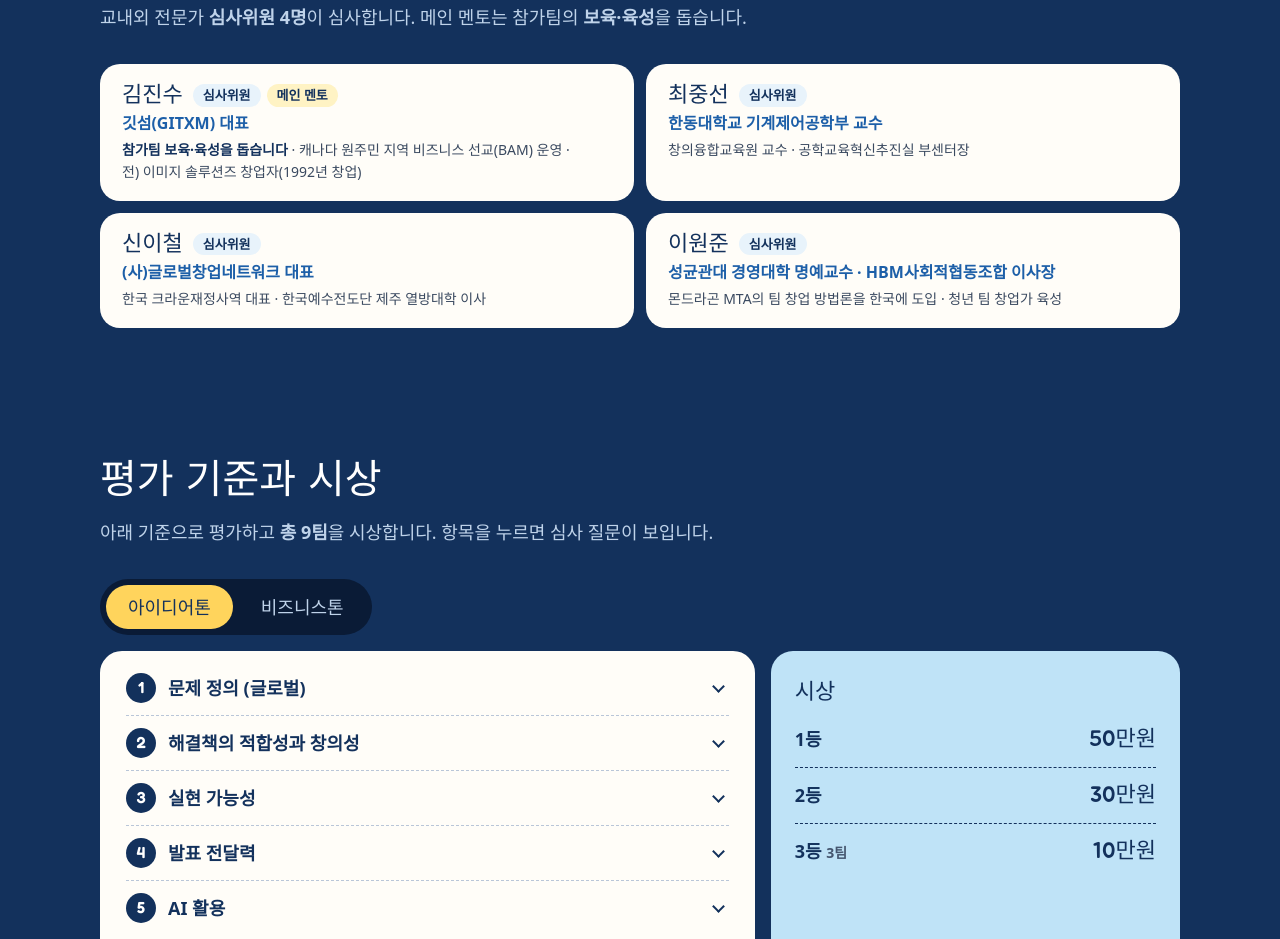
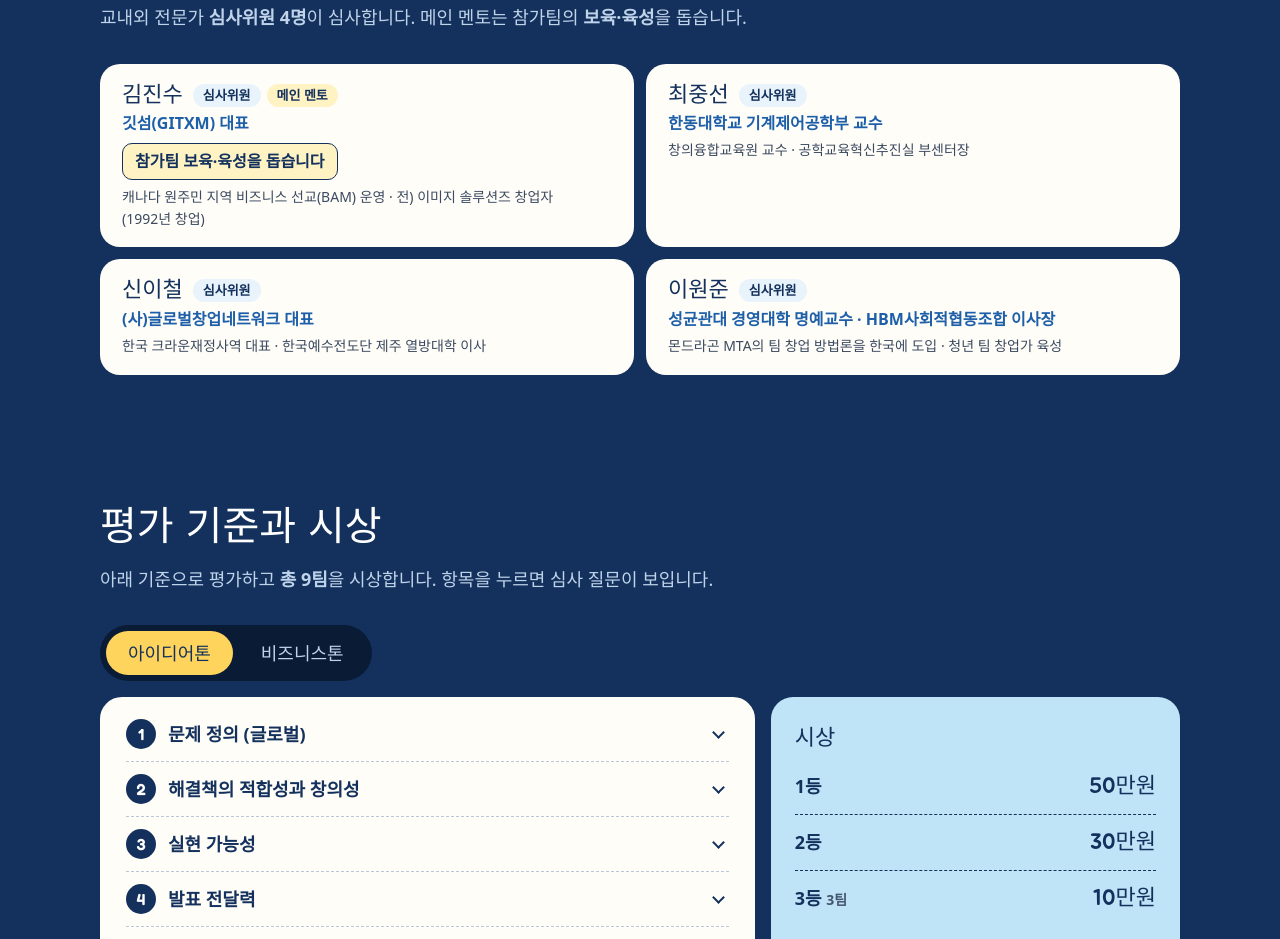
Before and after one commit to majink/openharbor2026, a plain HTML site: page index.html in a window 1280 px wide. Shown: the part 3968-4907 px from the top of the page. Drawn offline with Linux system fonts and the light colour scheme; a web font is replaced by a local one.

Commit message:
김진수 대표 카드: '참가팀 보육·육성을 돕습니다'를 이력과 분리해 강조 상자로
Co-Authored-By: Claude Opus 5.5 <noreply@anthropic.com>

```diff
--- a/index.html
+++ b/index.html
@@ -422,7 +422,8 @@
         <li class="judge">
           <div class="judge__top"><p class="judge__name">김진수</p><span class="judge__tag">심사위원</span><span class="judge__tag judge__tag--main">메인 멘토</span></div>
           <p class="judge__role">깃섬(GITXM) 대표</p>
-          <p class="judge__more"><b>참가팀 <span class="nobr">보육·육성</span>을 돕습니다</b> · 캐나다 원주민 지역 비즈니스 선교(BAM) 운영 · 전)&nbsp;이미지 솔루션즈 창업자(1992년 창업)</p>
+          <p class="judge__mentor">참가팀 <span class="nobr">보육·육성</span>을 돕습니다</p>
+          <p class="judge__more">캐나다 원주민 지역 비즈니스 선교(BAM) 운영 · 전)&nbsp;이미지 솔루션즈 창업자(1992년 창업)</p>
         </li>
         <li class="judge">
           <div class="judge__top"><p class="judge__name">최중선</p><span class="judge__tag">심사위원</span></div>
--- a/style.css
+++ b/style.css
@@ -446,7 +446,11 @@ section[id] { scroll-margin-top: calc(var(--bar-h) + 8px); }
 .judge__tag--main { background: #FFF3C4; }
 .judge__role { font-weight: 700; color: var(--blue); line-height: 1.45; word-break: keep-all; }
 .judge__more { font-size: var(--fs-sm); line-height: 1.55; color: #3B4A60; word-break: keep-all; }
-.judge__more b { color: var(--navy); }
+.judge__mentor {
+  margin: 4px 0 2px; padding: 6px 12px; border-radius: 10px;
+  background: #FFF3C4; border: 1.5px solid var(--navy);
+  font-weight: 700; line-height: 1.4; align-self: flex-start;
+}
 .nobr { white-space: nowrap; }
 @media (max-width: 719px) {
   .judges { grid-template-columns: minmax(0, 1fr); }
```
